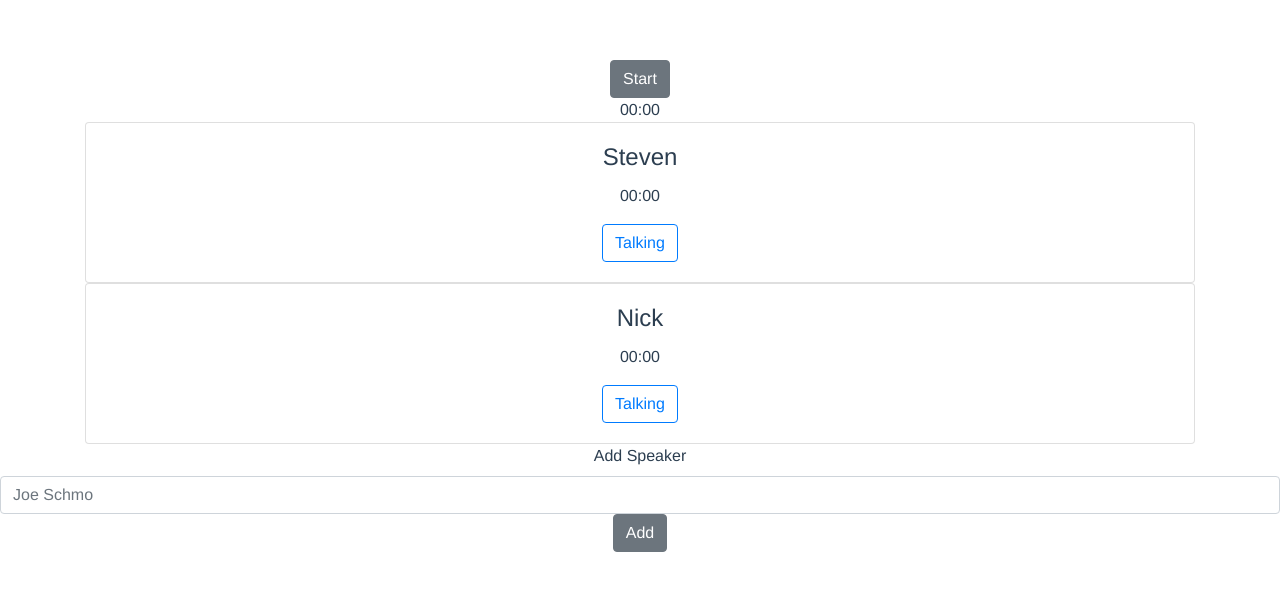
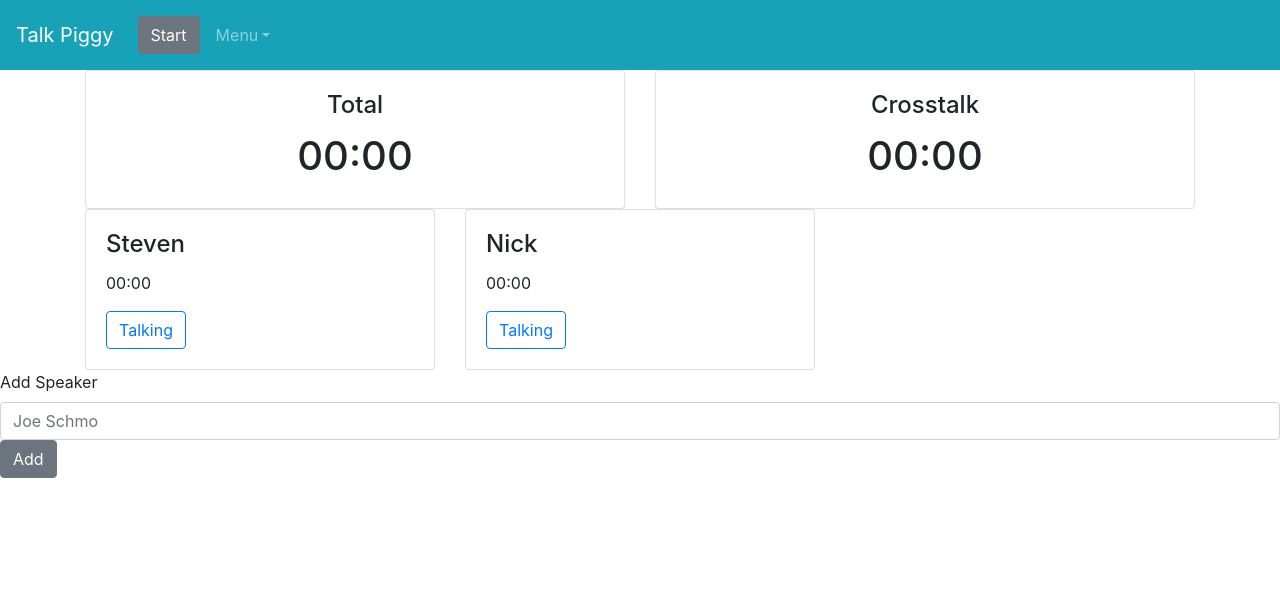
Before and after one commit to kylev/talk-piggy, a Vue app: page / in a window 1280 px wide. Shown: the top 590 px of the page. Built offline with nearby package versions, Linux system fonts and the light colour scheme.

Commit message:
Much improved display.

```diff
--- a/src/App.vue
+++ b/src/App.vue
@@ -1,6 +1,7 @@
 <template>
   <div id="app">
-    <TimerControl />
+    <TopBar />
+    <MainPanel />
     <SpeakerList />
     <AddSpeaker />
   </div>
@@ -8,26 +9,22 @@
 
 <script>
 import AddSpeaker from "./components/AddSpeaker.vue";
+import MainPanel from "./components/MainPanel.vue";
 import SpeakerList from "./components/SpeakerList.vue";
-import TimerControl from "./components/TimerControl.vue";
+import TopBar from "./components/TopBar.vue";
 
 export default {
   name: "app",
   components: {
     AddSpeaker,
+    MainPanel,
     SpeakerList,
-    TimerControl
+    TopBar
   }
 };
 </script>
 
 <style>
 #app {
-  font-family: "Avenir", Helvetica, Arial, sans-serif;
-  -webkit-font-smoothing: antialiased;
-  -moz-osx-font-smoothing: grayscale;
-  text-align: center;
-  color: #2c3e50;
-  margin-top: 60px;
 }
 </style>
--- /dev/null
+++ b/src/components/MainPanel.vue
@@ -0,0 +1,32 @@
+<template>
+  <b-container>
+    <b-row>
+      <b-col class="text-center">
+        <b-card title="Total">
+          <TimeDisplay v-bind:time="totalTime" class="h1" />
+        </b-card>
+      </b-col>
+      <b-col class="text-center">
+        <b-card title="Crosstalk">
+          <TimeDisplay v-bind:time="crossTime" class="h1" />
+        </b-card>
+      </b-col>
+    </b-row>
+  </b-container>
+</template>
+
+<script>
+import { mapState } from "vuex";
+
+import TimeDisplay from "./TimeDisplay.vue";
+
+export default {
+  components: { TimeDisplay },
+  computed: {
+    ...mapState({
+      totalTime: state => state.tickSeconds,
+      crossTime: state => state.crosstalkSeconds
+    })
+  }
+};
+</script>
--- a/src/components/SpeakerList.vue
+++ b/src/components/SpeakerList.vue
@@ -1,6 +1,10 @@
 <template>
   <b-container>
-    <SpeakerCard v-for="s in speakers" v-bind:speaker="s" v-on:toggle="toggleSpeaking(s.id)" :key="s.id" />
+    <b-row>
+      <b-col v-for="s in speakers" :key="s.id" md="4">
+        <SpeakerCard :speaker="s" @toggle="toggleSpeaking(s.id)" />
+      </b-col>
+    </b-row>
   </b-container>
 </template>
 
--- a/src/components/TimerControl.vue
+++ b/src/components/TimerControl.vue
@@ -2,26 +2,19 @@
   <section>
     <b-button v-if="!running" v-on:click="startTimer">Start</b-button>
     <b-button v-if="running" v-on:click="stopTimer">Stop</b-button>
-    <TimeDisplay v-bind:time="time" />
   </section>
 </template>
 
 <script>
 import { mapActions } from "vuex";
 
-import TimeDisplay from "./TimeDisplay.vue";
-
 export default {
-  components: { TimeDisplay },
   methods: {
     ...mapActions(["startTimer", "stopTimer"])
   },
   computed: {
     running() {
       return this.$store.state.tickTimer !== null;
-    },
-    time() {
-      return this.$store.state.tickSeconds;
     }
   }
 };
--- /dev/null
+++ b/src/components/TopBar.vue
@@ -0,0 +1,21 @@
+<template>
+  <b-navbar type="dark" variant="info" sticky="true">
+    <b-navbar-brand href="#">Talk Piggy</b-navbar-brand>
+    <b-navbar-nav>
+      <b-nav-item href="#"><TimerControl /></b-nav-item>
+    </b-navbar-nav>
+    <b-navbar-nav>
+      <b-nav-item-dropdown text="Menu" right>
+        <b-dropdown-item href="#">Thingy</b-dropdown-item>
+      </b-nav-item-dropdown>
+    </b-navbar-nav>
+  </b-navbar>
+</template>
+
+<script>
+import TimerControl from "./TimerControl.vue";
+
+export default {
+  components: { TimerControl }
+};
+</script>
```
